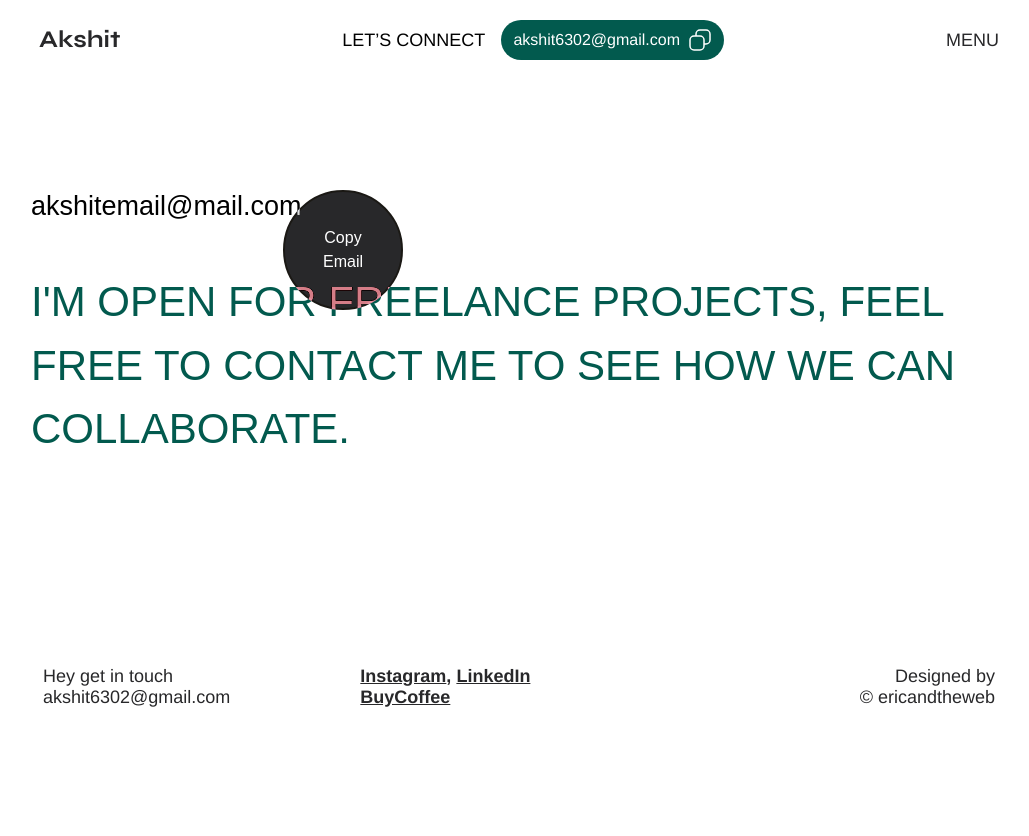
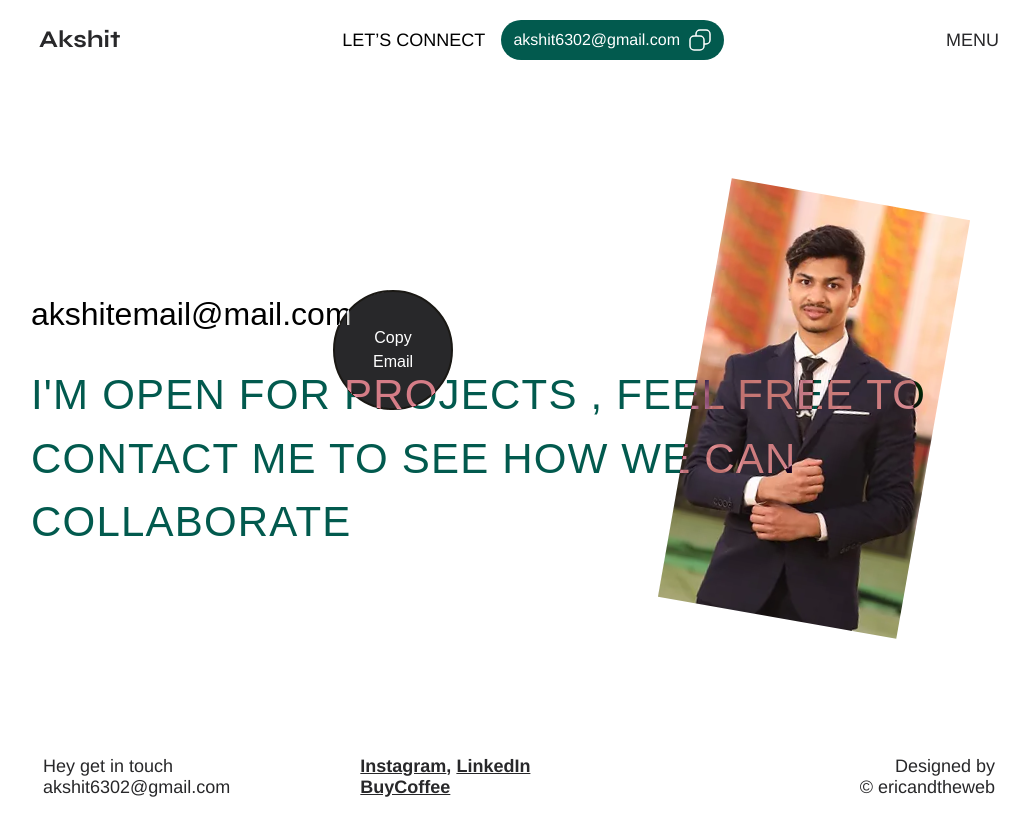
Before and after one commit to arunabhnewar/new-client-portfolio, a React (Vite) app: page /contact in a window 1280 px wide. Shown: the top 836 px of the page, without its empty margins (121-1150 px from the left). Before the commit the page ends 800 px from the top, so only its background shows below. Built offline with nearby package versions, Linux system fonts and the light colour scheme; a web font is replaced by a local one.

Commit message:
contact section complete

```diff
--- a/src/Pages/Contact.jsx
+++ b/src/Pages/Contact.jsx
@@ -10,60 +10,35 @@ export default function Contact() {
 
       <div className="bg-white w-full  fade-in">
         {/* Contact hero section start */}
-        {/* <div className='container max-w-1000 w-full mx-auto mt-[110px] px-6 pb-20'>
-          <div className='relative'>
-            <div className='grid grid-cols-2  sm:grid-cols-3 grid-rows-1 items-stretch'>
-              <div className='sm:col-span-2 mx-auto'>
-                <div className='bg-dark lg:w-[100px] lg:h-[100px] md:w-[90px] md:h-[90px] sm:w-[80px] sm:h-[80px] w-[60px] h-[60px] flex justify-center items-center rounded-full border-2 border-black lg:mt-16  mt-0'>
-                  <Link
-                    to='mailto:akshit6302@gmail.com'
-                    className='font-product font-400 text-white md:text-base sm:text-sm text-xs text-center'>
-                    Copy <br /> Email
-                  </Link>
-                </div>
-              </div>
 
-              <div className='sm:rotate-[10deg]'>
-                <img src={authorBig} alt='' />
+        <div className="container max-w-1000 w-full mx-auto mt-[160px] sm:mt-[210px] px-2 pb-20">
+          <div className="relative w-[380px]">
+            <p className="font-heading font-400 text-[13px] lg:text-[32px] md:text-[32px]  sm:text-[24px] text-black pl-1">
+              akshitemail@mail.com
+            </p>
+            <p className=" bg-[#D7D7D5] w-[98px] h-[98px] xsm:w-[120px] xsm:h-[120px] flex justify-center items-center rounded-full border-2 mix-blend-difference text-[#FDA5B1]  absolute right-[240px] xsm:right-[213px] md:right-[-46px] sm:right-[29px] xsm:right-[156px] xsm:top-[0px]">
+              <Link
+                to="mailto:akshit6302@gmail.com"
+                className="font-product font-400 text-white md:text-base sm:text-sm text-xs text-center"
+              >
+                <span className="text-black mix-blend-passthrough">
+                  {" "}
+                  Copy <br /> Email
+                </span>
+              </Link>
+            </p>
+          </div>
+          <div className="max-w-[1000px] h-[192px] w-full mt-[22px] ">
+            <div className="flex justify-end">
+              <div className="max-w-[130px] lg:max-w-[343px] md:max-w-[250px] sm:max-w-[150px] xsm:max-w-[140px] rotate-[10deg] mt-[-92px] sm:mt-[-103px] xsm:mt-[-70px] md:mt-[-164px] translate-x-[-76px]">
+                <img className="w-full" src={authorBig} alt="" />
               </div>
             </div>
-
-
-            <div className='absolute lg:top-[18%] top-[25%] z-10'>
-              <p className='font-heading font-400 lg:text-[27px] md:text-2xl  sm:text-lg text-xs text-black pl-1 underline'>
-                akshitemail@mail.com
-              </p>
-
-              <div className='max-w-[148px] sm:max-w-[1000px] h-[192px] w-full mt-[22px]'>
-                <h3 className='sm:tracking-[2.62px] font-product font-400 md:leading-[63.6px] sm:leading-10 leading-2 uppercase  md:text-4xl sm:text-3xl text-sm pl-1 text-green'>
-                  I'm open for freelance projects, feel free to contact me to
-                  see how we can collaborate.
-                </h3>
-              </div>
-            </div>
-            <h3 className="mix-blend-difference text-[#FDA5B1] text-9xl">I'm open for freelance projects, feel free to contact me to
-                  see how we can collaborate.</h3>
+            <h3 className="sm:tracking-[1.2px] mt-[-78px] md:mt-[-258px] sm:mt-[-133px] xsm:mt-[-135px]   font-product font-400 md:leading-[63.6px] sm:leading-10 xsm:leading-[1.3] uppercase  md:text-[42px]	 sm:text-3xl text-lg pl-1 text-[#FDA5B1] mix-blend-difference">
+              I'm open for projects , feel free to contact me to see how we can
+              collaborate
+            </h3>
           </div>
-        </div> */}
-        <div className="container max-w-1000 w-full mx-auto mt-[110px] px-2 pb-20">
-          <div className="relative w-[380px]">
-            <p className="font-heading font-400 lg:text-[27px] md:text-2xl  sm:text-lg text-sm text-black pl-1">
-              akshitemail@mail.com
-            </p>
-            <p className=" bg-[#D7D7D5] w-[120px] h-[120px] flex justify-center items-center rounded-full border-2 mix-blend-difference text-[#FDA5B1]  absolute right-[4px] top-[0px]"><Link
-              to="mailto:akshit6302@gmail.com"
-              className="font-product font-400 text-white md:text-base sm:text-sm text-xs text-center"
-            >
-             <span className="text-black mix-blend-passthrough"> Copy <br /> Email</span>
-            </Link></p>
-
-          </div>
-          <div className='max-w-[1000px] h-[192px] w-full mt-[22px]'>
-                <h3 className='mt-12  font-product font-400 md:leading-[63.6px] sm:leading-10 leading-6 uppercase  md:text-[42px]	 sm:text-3xl text-lg pl-1 text-green'>
-                  I'm open for freelance projects, feel free to contact me to
-                  see how we can collaborate.
-                </h3>
-              </div>
         </div>
 
         {/* Contact hero section end */}
--- a/tailwind.config.js
+++ b/tailwind.config.js
@@ -3,6 +3,9 @@ export default {
   content: ["./index.html", "./src/**/*.{js,ts,jsx,tsx}"],
   theme: {
     extend: {
+      screens: {
+        'xsm': '500px', // Add the new breakpoint
+      },
       fontFamily: {
         inter: ["inter", "sans-serif"],
         antonio: ["Antonio", "sans-serif"],
```
